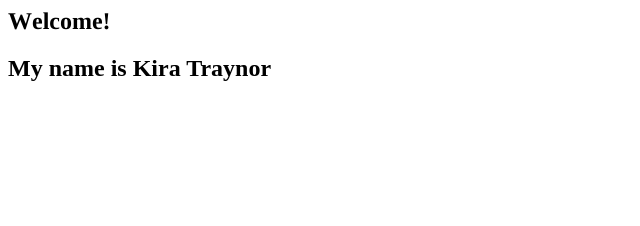
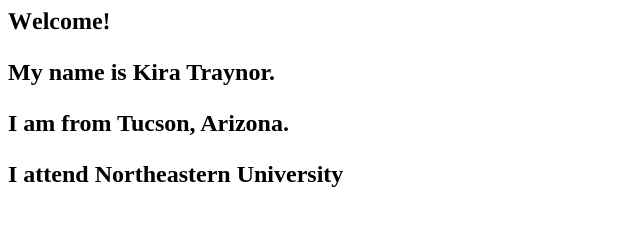
Before and after one commit to kiratraynor/kiratraynor.github.io, a plain HTML site: page index.html in a window 1280 px wide. Shown: the whole page, without its empty margins (0-640 px from the left). Drawn offline with Linux system fonts and the light colour scheme.

Commit message:
Update index.html

```diff
--- a/index.html
+++ b/index.html
@@ -12,6 +12,10 @@
 </head>
 <body>
 <h1 style="margin: 0.0px 0.0px 16.1px 0.0px; line-height: 28.0px; font: 24.0px Times; color: #000000; -webkit-text-stroke: #000000"><span class="s1"><b>Welcome!</b></span></h1>
-  <h2>My name is Kira Traynor</h2>
+  <h2>
+    <p>My name is Kira Traynor.</p>
+    <p>I am from Tucson, Arizona.</p>
+    <p>I attend Northeastern University</p>
+  </h2>
 </body>
 </html>
```
